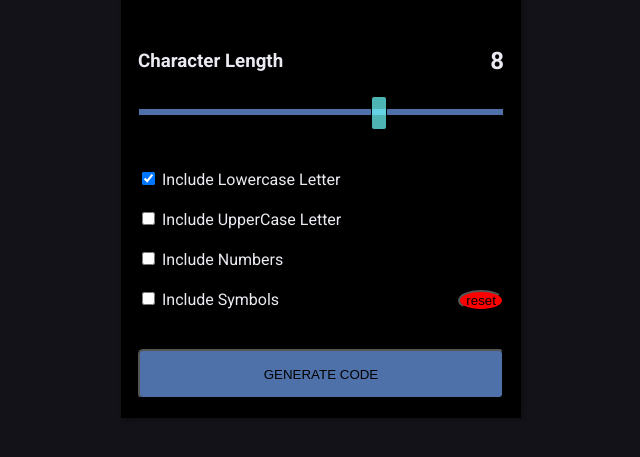
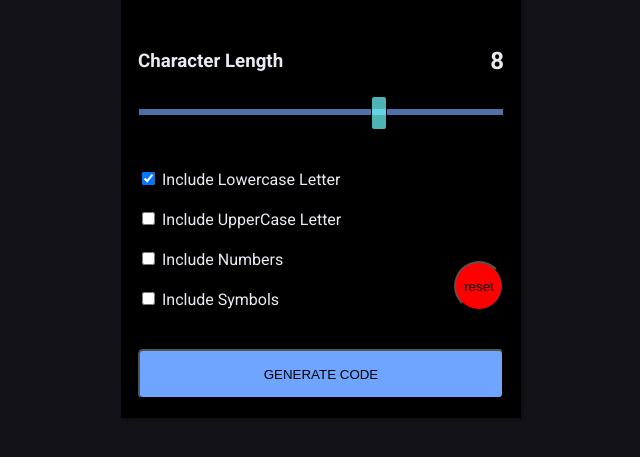
Before and after one commit to Murci2022/Password-generator, a plain HTML site: page starter-code/index.html in a window 1280 px wide. Shown: the part 265-722 px from the top of the page, without its empty margins (319-959 px from the left). Drawn offline with Linux system fonts and the light colour scheme.

Commit message:
changed default and hover state color

```diff
--- a/starter-code/style.css
+++ b/starter-code/style.css
@@ -180,7 +180,7 @@ input[type=range]::-ms-fill-upper {
     background: #f7f8fb;
 }
 
-
+/* checkbox */
 .checkbox-group{
    /*  border:2px white solid; */
     position: relative;
@@ -188,6 +188,10 @@ input[type=range]::-ms-fill-upper {
     flex-direction: column;
     margin:30px 0 0 0;
 
+}
+
+input[type="checkbox"]{
+    background-color: #70a5ff;
 }
 
 .form-holder{
@@ -199,13 +203,13 @@ input[type=range]::-ms-fill-upper {
     width: 100%;
     height: 50px;
     margin: 30px 0;
-    background-color: #4f71a9;
+    background-color: #70a5ff;
     cursor: pointer;
     transition: background-color 0.3 ease;
 }
 
 .btn:hover {
-    background-color: #70a5ff;
+    background-color: #4f71a9;
 }
 
 .btn:active{
@@ -219,13 +223,15 @@ input[type=range]::-ms-fill-upper {
     position:absolute;
     bottom: 8px;
     right: 0;
+    width: 50px;
+    height: 50px;
     border-radius: 50%;
     background-color: red;
     cursor: pointer;
     transition: background-color 0.3 ease;
 }
 .btn-reset:hover {
-    background-color: rgb(247, 122, 122);
+    background-color: rgb(165, 0, 0);
 }
 
 .btn-reset:active{
```
